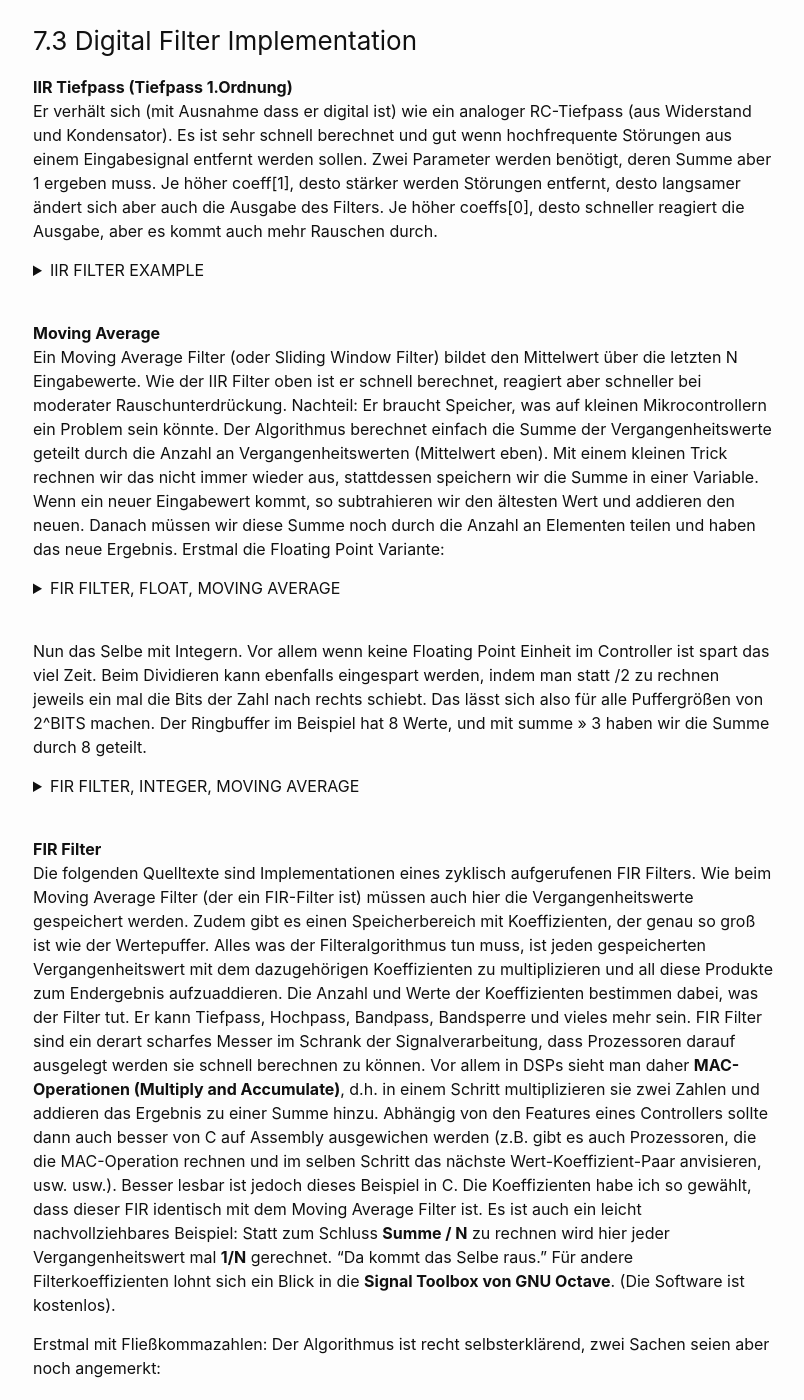
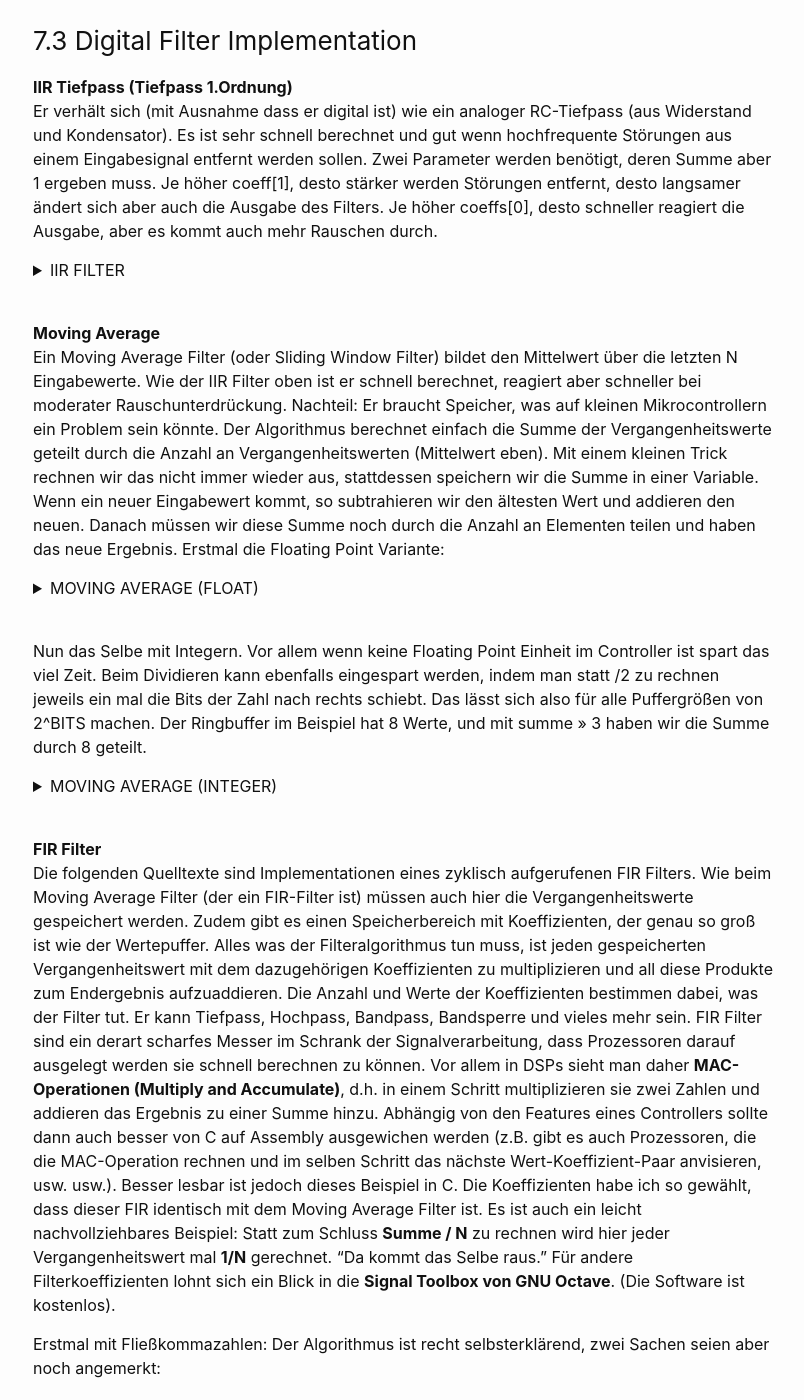
Before and after one commit to Hautaklyttn/progDocs, a Jekyll site: the page built from docs/articles/c_cpp.md, in a window 1280 px wide and 1400 px high, scrolled down 37327 px. Shown: the whole window, without its empty margins (237-1041 px from the left). Built offline with Jekyll 4.4.1, drawn with Linux system fonts in a browser that asks for light colours; our own code applies the rules of GitHub Pages for plain Markdown files; some of the changed text lies outside the part shown.

Commit message:
C update

````diff
--- a/docs/articles/c_cpp.md
+++ b/docs/articles/c_cpp.md
@@ -1289,10 +1289,9 @@ The custom Microsoft preprocessor macro above, put at the beginning of a .cpp fi
 **IIR Tiefpass (Tiefpass 1.Ordnung)**
 Er verhält sich (mit Ausnahme dass er digital ist) wie ein analoger RC-Tiefpass (aus Widerstand und Kondensator). Es ist sehr schnell berechnet und gut wenn hochfrequente Störungen aus einem Eingabesignal entfernt werden sollen. Zwei Parameter werden benötigt, deren Summe aber 1 ergeben muss. Je höher coeff[1], desto stärker werden Störungen entfernt, desto langsamer ändert sich aber auch die Ausgabe des Filters. Je höher coeffs[0], desto schneller reagiert die Ausgabe, aber es kommt auch mehr Rauschen durch.
 
-<details><summary markdown="span">IIR FILTER EXAMPLE</summary>
+<details><summary markdown="span">IIR FILTER</summary>
   ```c
     #include <stdlib.h>
-
 
     // This is the only variable that this filter needs, the coefficients below are constant.
     real_t old_value;
@@ -1332,7 +1331,7 @@ Er verhält sich (mit Ausnahme dass er digital ist) wie ein analoger RC-Tiefpass
 **Moving Average**
 Ein Moving Average Filter (oder Sliding Window Filter) bildet den Mittelwert über die letzten N Eingabewerte. Wie der IIR Filter oben ist er schnell berechnet, reagiert aber schneller bei moderater Rauschunterdrückung. Nachteil: Er braucht Speicher, was auf kleinen Mikrocontrollern ein Problem sein könnte. Der Algorithmus berechnet einfach die Summe der Vergangenheitswerte geteilt durch die Anzahl an Vergangenheitswerten (Mittelwert eben). Mit einem kleinen Trick rechnen wir das nicht immer wieder aus, stattdessen speichern wir die Summe in einer Variable. Wenn ein neuer Eingabewert kommt, so subtrahieren wir den ältesten Wert und addieren den neuen. Danach müssen wir diese Summe noch durch die Anzahl an Elementen teilen und haben das neue Ergebnis. Erstmal die Floating Point Variante:
 
-<details><summary markdown="span">FIR FILTER, FLOAT, MOVING AVERAGE</summary>
+<details><summary markdown="span">MOVING AVERAGE (FLOAT)</summary>
   ```c
 
     // The size of our filter. We specify it in bits
@@ -1389,11 +1388,10 @@ Ein Moving Average Filter (oder Sliding Window Filter) bildet den Mittelwert üb
 
 Nun das Selbe mit Integern. Vor allem wenn keine Floating Point Einheit im Controller ist spart das viel Zeit. Beim Dividieren kann ebenfalls eingespart werden, indem man statt /2 zu rechnen jeweils ein mal die Bits der Zahl nach rechts schiebt. Das lässt sich also für alle Puffergrößen von 2^BITS machen. Der Ringbuffer im Beispiel hat 8 Werte, und mit summe >> 3 haben wir die Summe durch 8 geteilt.
 
-<details><summary markdown="span">FIR FILTER, INTEGER, MOVING AVERAGE</summary>
+<details><summary markdown="span">MOVING AVERAGE (INTEGER)</summary>
   ```c
 
   // The size of our filter. We specify it in bits
-
   #define FILTER_SIZE_IN_BITS (3)
   #define FILTER_SIZE ( 1 << (FILTER_SIZE_IN_BITS) )
 
````
Also changed, not shown: other parts of docs/articles/c_cpp.md (+1 -3 lines).
